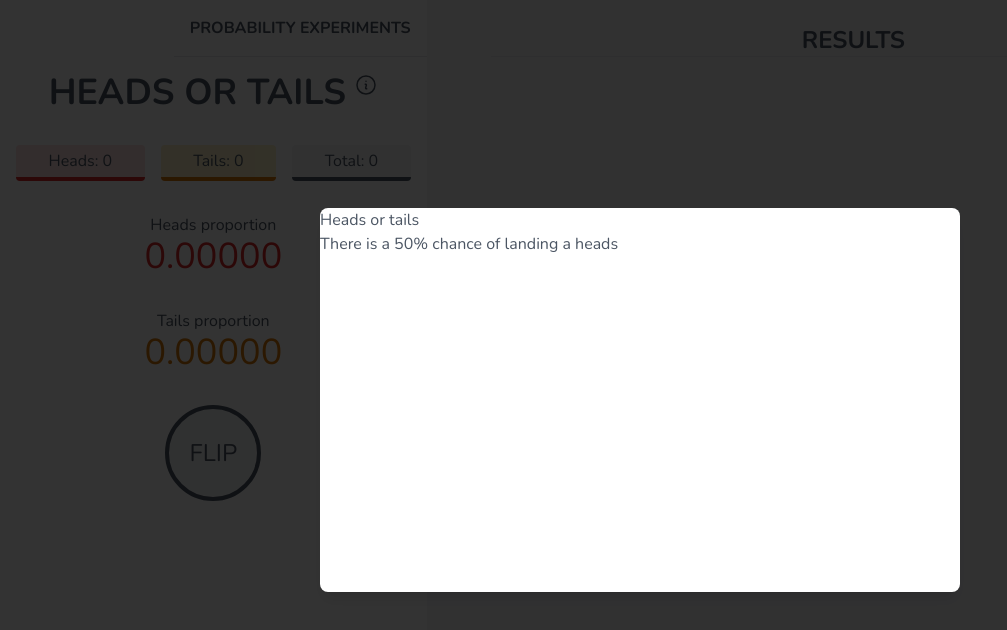
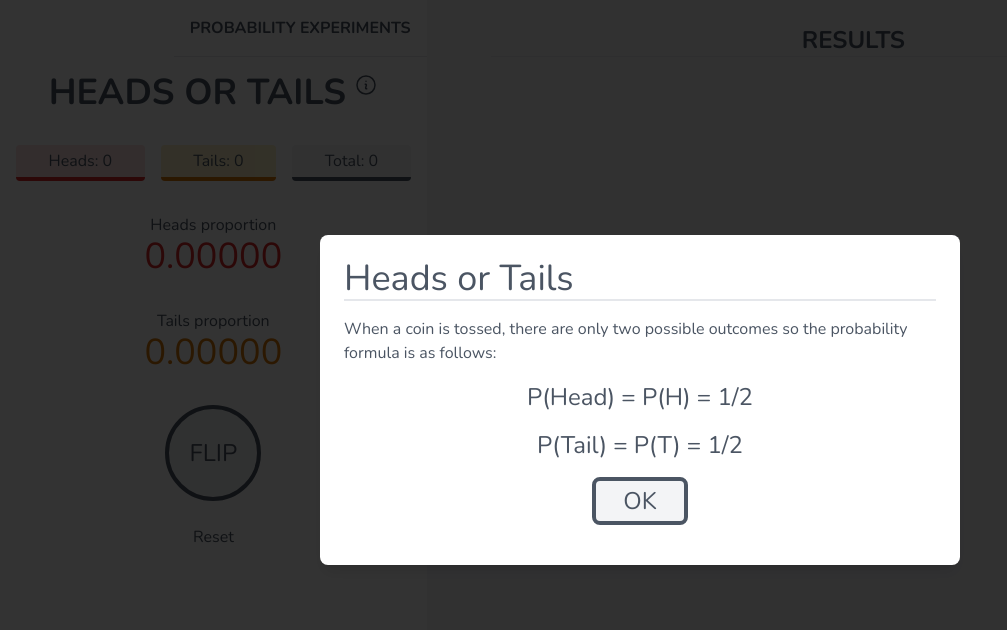
Before and after one commit to reveleigh/Probability-Experiments, a React (Create React App) app: page / in a window 1280 px wide. Both pictures are taken after a click on the icon 365 px from the left and 85 px from the top of the page. Shown: the top 630 px of the page, without its empty margins (0-1007 px from the left). Built offline with nearby package versions, Linux system fonts and the light colour scheme.

Commit message:
Modal complete and reset button added

```diff
--- a/src/App.js
+++ b/src/App.js
@@ -12,6 +12,9 @@ function App() {
       return [coin, ...prevCoins];
     });
 };
+const clearCoinsHandler = () => {
+  setCoins([]);
+};
 
   return (
     <div className="App">
@@ -19,7 +22,7 @@ function App() {
 
         <div className="grid md:grid-cols-3">
 
-          <Controls onAddCoin={addCoinHandler}/>
+          <Controls onAddCoin={addCoinHandler} onReset ={clearCoinsHandler}/>
 
           <Results coins={coins}/>
 
--- a/src/components/CoinToss/CoinFlip.js
+++ b/src/components/CoinToss/CoinFlip.js
@@ -1,11 +1,20 @@
 const CoinFlip = (props) => {
+  const coinButton =
+    "py-2 px-8 text-center text-2xl border-4 cursor-pointer border-gray-600 bg-gray-100 rounded-full w-24 h-24 flex justify-center items-center";
 
-    return(
-    <div className="flex justify-center p-4">
-        <div onClick={props.flip} className="py-2 px-8 text-center text-2xl border-4 cursor-pointer border-gray-600 bg-gray-100 rounded-full w-24 h-24 flex justify-center items-center">
+  return (
+    <div>
+      <div className="flex justify-center p-4">
+        <div onClick={props.flip} className={coinButton}>
           <div className="flex select-none">FLIP</div>
         </div>
       </div>
-    );
+      <div className="flex justify-center p-2">
+        <div onClick={props.reset} className="cursor-pointer">
+          <div className="flex select-none">Reset</div>
+        </div>
+      </div>
+    </div>
+  );
 };
 export default CoinFlip;
--- a/src/components/CoinToss/CoinStats.js
+++ b/src/components/CoinToss/CoinStats.js
@@ -12,7 +12,7 @@ const CoinStats = (props) => {
                 Total: {props.heads + props.tails}
               </div>
             </div>
-            <div className="p-4 text-center ">
+            <div className="p-4 text-center select-none">
             Heads proportion
             <div className="text-4xl text-center text-red-600 select-none">
               {props.pHeads}
--- a/src/components/Layout/Controls.js
+++ b/src/components/Layout/Controls.js
@@ -15,7 +15,7 @@ const Controls = (props) => {
 
     //Funtion to display modal
     const infoHandler = () => {
-        setInfo(true);
+        setInfo(!info);
     };
 
 
@@ -31,6 +31,14 @@ const Controls = (props) => {
         props.onAddCoin(coin);
     };
 
+    const reset = () => {
+        setHeads(0);
+        setTails(0);
+        setPHeads((0).toFixed(5));
+        setPTails((0).toFixed(5));
+        props.onReset();
+    };
+
     useEffect(() => {
         if (heads + tails > 0) {
             setPHeads((heads / (heads + tails)).toFixed(5));
@@ -40,7 +48,7 @@ const Controls = (props) => {
 
     return(
         <div className="md:col-span-1 md:flex flex-col md:justify-start bg-white">
-        {info && <Modal />}
+        {info && <Modal info={infoHandler}/>}
 
             <Navigation />
 
@@ -48,7 +56,7 @@ const Controls = (props) => {
 
             <CoinStats heads={heads} tails={tails} pTails={PTails} pHeads={PHeads}/>
 
-            <CoinFlip flip={flipCoin} />
+            <CoinFlip flip={flipCoin} reset={reset}/>
 
           </div>
 
--- a/src/components/Layout/Modal.js
+++ b/src/components/Layout/Modal.js
@@ -1,18 +1,26 @@
 const Modal = (props) => {
-
-    const backdrop = "fixed top-0 left-0 w-full h-full bg-black bg-opacity-80 z-50";
-    const modal = "fixed w-5/6 lg:w-2/4 left-1/2 top-1/2 h-96 transform -translate-x-1/2 -translate-y-1/2 bg-white rounded-lg shadow-lg z-100";
-
-
-    return(
-        <div className={backdrop}>
-            <div className={modal}>
-            <h1>Heads or tails</h1>
-            <p>There is a 50% chance of landing a heads</p>
-            </div>
+  const backdrop =
+    "fixed top-0 left-0 w-full h-full bg-black bg-opacity-80 z-1";
+  const modal =
+    "p-6 fixed w-5/6 lg:w-2/4 left-1/2 top-1/2 transform -translate-x-1/2 -translate-y-1/2 bg-white rounded-lg shadow-lg z-100";
+    const close = "py-2 px-8 text-center text-2xl border-4 cursor-pointer border-gray-600 bg-gray-100 rounded-lg w-24 h-12 flex justify-center items-center";
+  return (
+    <div>
+      <div className={backdrop} onClick={props.info}></div>
+      <div className={modal}>
+        <h1 className="text-4xl border-b-2">Heads or Tails</h1>
+        <p className="pt-4">
+          When a coin is tossed, there are only two possible outcomes so the
+          probability formula is as follows:
+        </p>
+        <p className="pt-4 text-center text-2xl">P(Head) = P(H) = 1/2</p>
+        <p className="pt-4 text-center text-2xl">P(Tail) = P(T) = 1/2</p>
+        <div className="flex justify-center p-4">
+            <div className={close} onClick={props.info}>OK</div>
         </div>
-    )
-
+      </div>
+    </div>
+  );
 };
 
 export default Modal;
```
